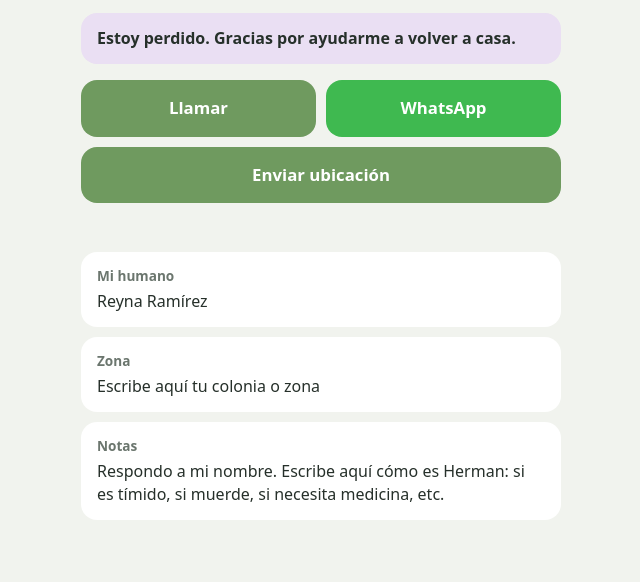
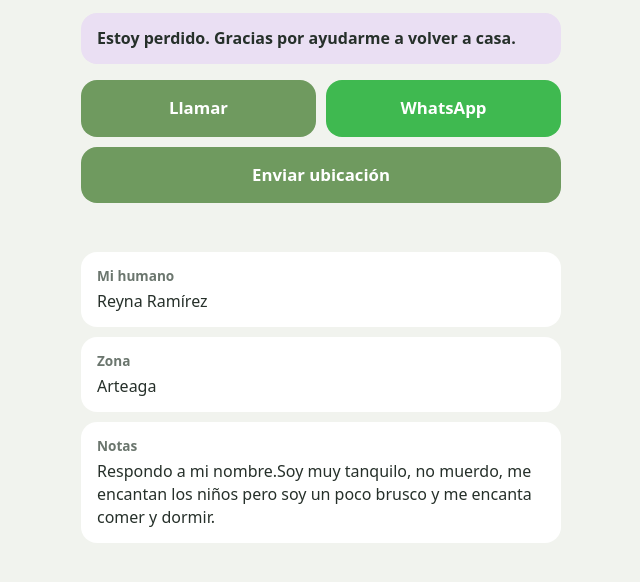
Before and after one commit to moicilab/moicilab.github.io, a plain HTML site: page pethero/herman/index.html in a window 1280 px wide. Shown: the part 84-666 px from the top of the page, without its empty margins (319-959 px from the left). Drawn offline with Linux system fonts and the light colour scheme.

Commit message:
Update index.html

```diff
--- a/pethero/herman/index.html
+++ b/pethero/herman/index.html
@@ -86,11 +86,11 @@ const DATOS = {
   subtitulo: "Si me encontraste, por favor contacta a mi humano.",
   aviso:     "Estoy perdido. Gracias por ayudarme a volver a casa.",
   humano:    "Reyna Ramírez",
-  zona:      "Escribe aquí tu colonia o zona",
-  notas:     "Respondo a mi nombre. Escribe aquí cómo es Herman: si es tímido, si muerde, si necesita medicina, etc.",
+  zona:      "Arteaga",
+  notas:     "Respondo a mi nombre.Soy muy tanquilo, no muerdo, me encantan los niños pero soy un poco brusco y me encanta comer y dormir.",
   // Teléfono con código de país y SIN + ni espacios. México: 52 + 10 dígitos
   telefono:  "528442430789",
-  pie:       "" // opcional, por ejemplo: "Hecho por Moicilab"
+  pie:       "" // "Pet Hero by Moicilab"
 };
 /* ========================================================== */
 
```
